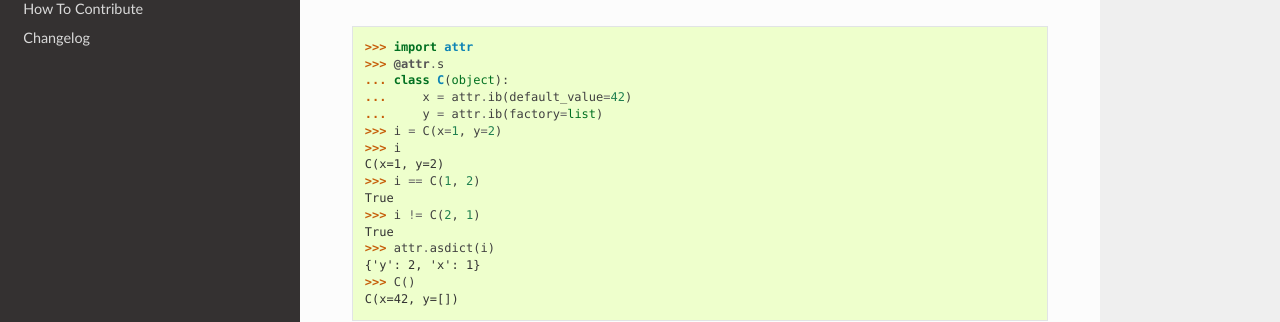
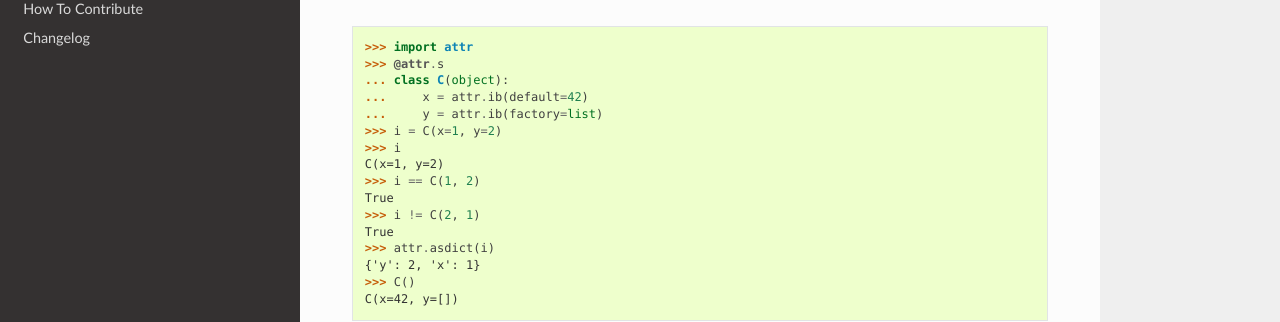
Before and after one commit to python-attrs/attrs, a Sphinx documentation site: the page built from docs/index.rst, in a window 1280 px wide and 900 px high. Shown: the part 255-577 px from the top of the window. Built offline with Sphinx 7.4.7 and the Read the Docs theme 2.0.0, drawn with Linux system fonts in a browser that asks for light colours.

Commit message:
Short default_value to default

```diff
--- a/README.rst
+++ b/README.rst
@@ -23,7 +23,7 @@
    >>> import attr
    >>> @attr.s
    ... class C(object):
-   ...     x = attr.ib(default_value=42)
+   ...     x = attr.ib(default=42)
    ...     y = attr.ib(factory=list)
    >>> i = C(x=1, y=2)
    >>> i
--- a/docs/api.rst
+++ b/docs/api.rst
@@ -46,7 +46,7 @@
       ... class C(object):
       ...     x = attr.ib()
       >>> C.x
-      Attribute(name='x', default_value=NOTHING, factory=NOTHING, validator=None)
+      Attribute(name='x', default=NOTHING, factory=NOTHING, validator=None)
 
 
 Helpers
@@ -65,7 +65,7 @@
       ...     x = attr.ib()
       ...     y = attr.ib()
       >>> attr.fields(C)
-      [Attribute(name='x', default_value=NOTHING, factory=NOTHING, validator=None), Attribute(name='y', default_value=NOTHING, factory=NOTHING, validator=None)]
+      [Attribute(name='x', default=NOTHING, factory=NOTHING, validator=None), Attribute(name='y', default=NOTHING, factory=NOTHING, validator=None)]
 
 
 .. autofunction:: attr.has
@@ -140,7 +140,7 @@
       >>> C("42")
       Traceback (most recent call last):
          ...
-      TypeError: ("'x' must be <type 'int'> (got '42' that is a <type 'str'>).", Attribute(name='x', default_value=NOTHING, factory=NOTHING, validator=<instance_of validator for type <type 'int'>>), <type 'int'>, '42')
+      TypeError: ("'x' must be <type 'int'> (got '42' that is a <type 'str'>).", Attribute(name='x', default=NOTHING, factory=NOTHING, validator=<instance_of validator for type <type 'int'>>), <type 'int'>, '42')
 
 
 .. autofunction:: attr.validators.provides
--- a/docs/examples.rst
+++ b/docs/examples.rst
@@ -76,7 +76,7 @@
    ... class ConnectionPool(object):
    ...     db_string = attr.ib()
    ...     pool = attr.ib(factory=collections.deque)
-   ...     debug = attr.ib(default_value=False)
+   ...     debug = attr.ib(default=False)
    ...     def get_connection(self):
    ...         try:
    ...             return self.pool.pop()
@@ -133,7 +133,7 @@
    >>> C("42")
    Traceback (most recent call last):
       ...
-   TypeError: ("'x' must be <type 'int'> (got '42' that is a <type 'str'>).", Attribute(name='x', default_value=NOTHING, factory=NOTHING, validator=<instance_of validator for type <type 'int'>>), <type 'int'>, '42')
+   TypeError: ("'x' must be <type 'int'> (got '42' that is a <type 'str'>).", Attribute(name='x', default=NOTHING, factory=NOTHING, validator=<instance_of validator for type <type 'int'>>), <type 'int'>, '42')
 
 If you like `zope.interface <http://docs.zope.org/zope.interface/api.html#zope-interface-interface-specification>`_, ``attrs`` also comes with a :func:`attr.validators.provides` validator:
 
@@ -149,7 +149,7 @@
    >>> C(x=object())
    Traceback (most recent call last):
       ...
-   TypeError: ("'x' must provide <InterfaceClass __builtin__.IFoo> which <object object at 0x10bafaaf0> doesn't.", Attribute(name='x', default_value=NOTHING, factory=NOTHING, validator=<provides validator for interface <InterfaceClass __builtin__.IFoo>>), <InterfaceClass __builtin__.IFoo>, <object object at 0x10bafaaf0>)
+   TypeError: ("'x' must provide <InterfaceClass __builtin__.IFoo> which <object object at 0x10bafaaf0> doesn't.", Attribute(name='x', default=NOTHING, factory=NOTHING, validator=<provides validator for interface <InterfaceClass __builtin__.IFoo>>), <InterfaceClass __builtin__.IFoo>, <object object at 0x10bafaaf0>)
    >>> @zope.interface.implementer(IFoo)
    ... @attr.s
    ... class Foo(object):
```
Also changed, not shown: 6 other files.
